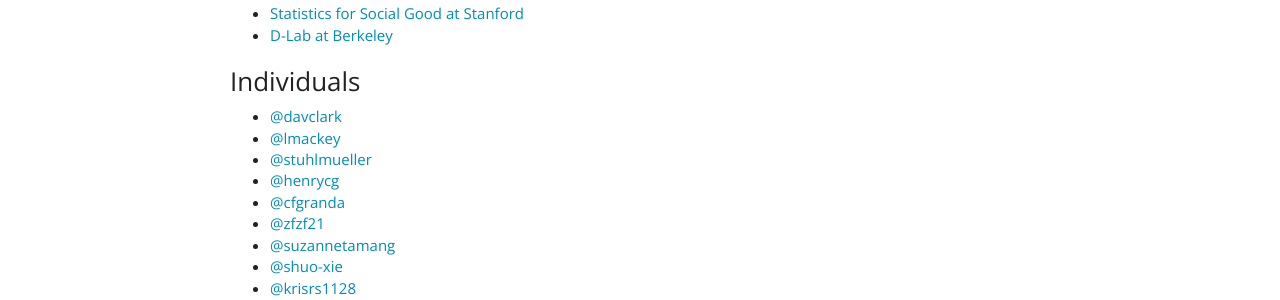
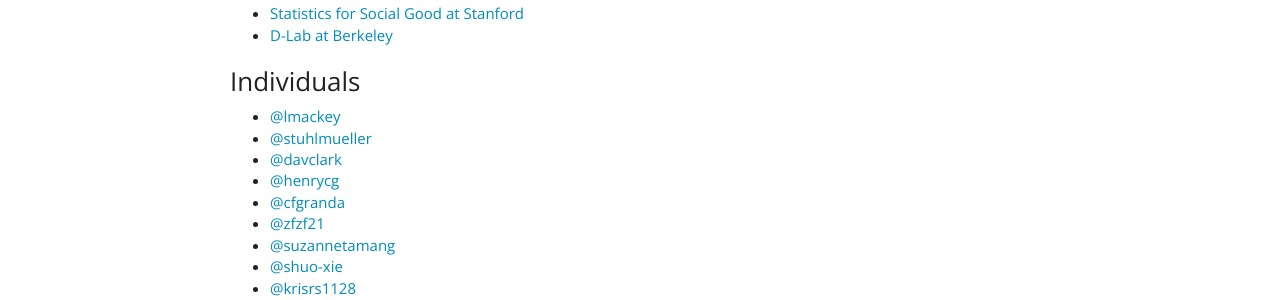
Before and after one commit to stats-for-change/stats-for-change.github.io, a Jekyll site: the page built from contributors.md, in a window 1280 px wide. Shown: the part 215-515 px from the top of the page. Built offline with Jekyll 4.4.1, drawn with Linux system fonts in a browser that asks for light colours; nearby versions of some CDN libraries; Markdown is read by kramdown in place of the engine named in the settings.

```diff
--- a/contributors.md
+++ b/contributors.md
@@ -14,9 +14,9 @@ Contributors
 
 ### Individuals
 
-- [@davclark](https://github.com/davclark)
 - [@lmackey](https://github.com/lmackey)
 - [@stuhlmueller](https://github.com/stuhlmueller)
+- [@davclark](https://github.com/davclark)
 - [@henrycg](http://www.henrycg.com/)
 - [@cfgranda](https://github.com/cfgranda)
 - [@zfzf21](https://github.com/zfzf21)
```
